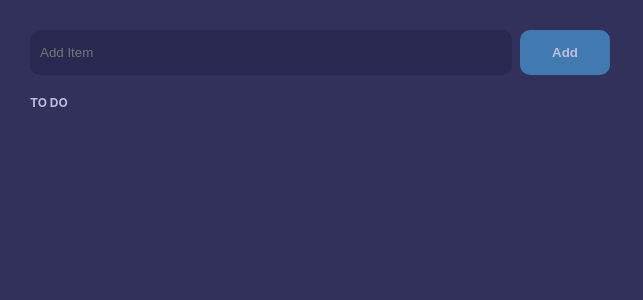
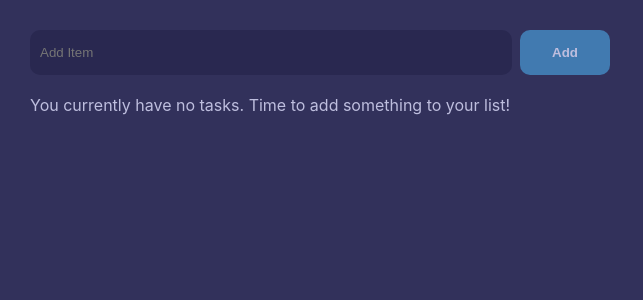
Before and after one commit to thary25/to-do-list, a React (Create React App) app: page / in a window 1280 px wide. Shown: the top 300 px of the page, without its empty margins (0-643 px from the left). Built offline with nearby package versions, Linux system fonts and the light colour scheme.

Commit message:
Updated UI to display a message when no tasks are available.

```diff
--- a/src/page/Home.js
+++ b/src/page/Home.js
@@ -20,12 +20,27 @@ export default function HomePage() {
       return newTaskList;
     });
   }
+
+  let taskIsNotNull = true;
+  if (taskList.length > 0) {
+    taskIsNotNull = false;
+  }
+
   return (
     <>
       <Section>
         <TaskAdd action={addTaskHandler} />
-        <HeadingH3>To Do</HeadingH3>
-        <TaskList taskList={taskList} deleteTask={deleteTaskHandler} />
+        {taskIsNotNull && (
+          <p>
+            You currently have no tasks. Time to add something to your list!
+          </p>
+        )}
+        {!taskIsNotNull && (
+          <>
+            <HeadingH3>To Do</HeadingH3>
+            <TaskList taskList={taskList} deleteTask={deleteTaskHandler} />
+          </>
+        )}
       </Section>
     </>
   );
```
